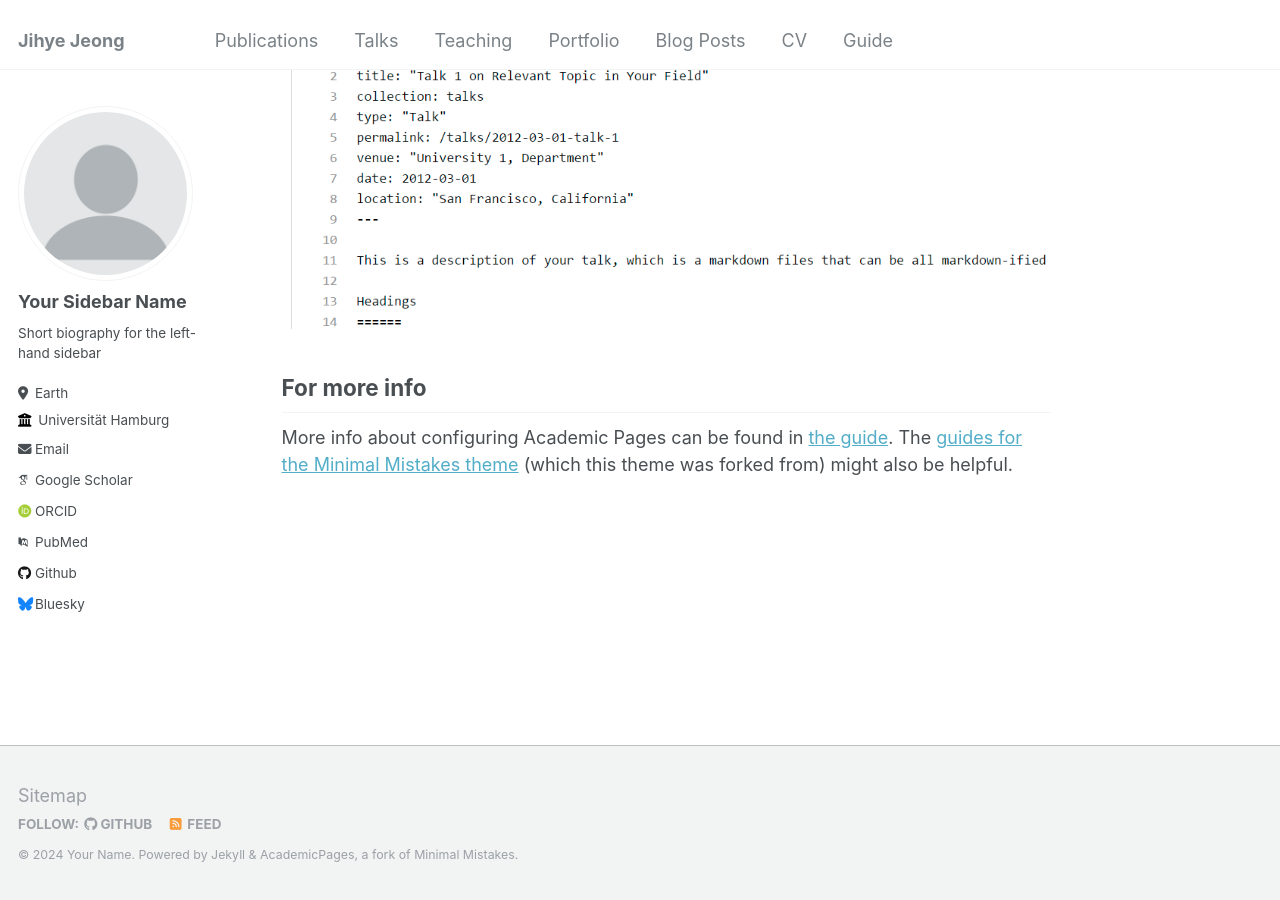
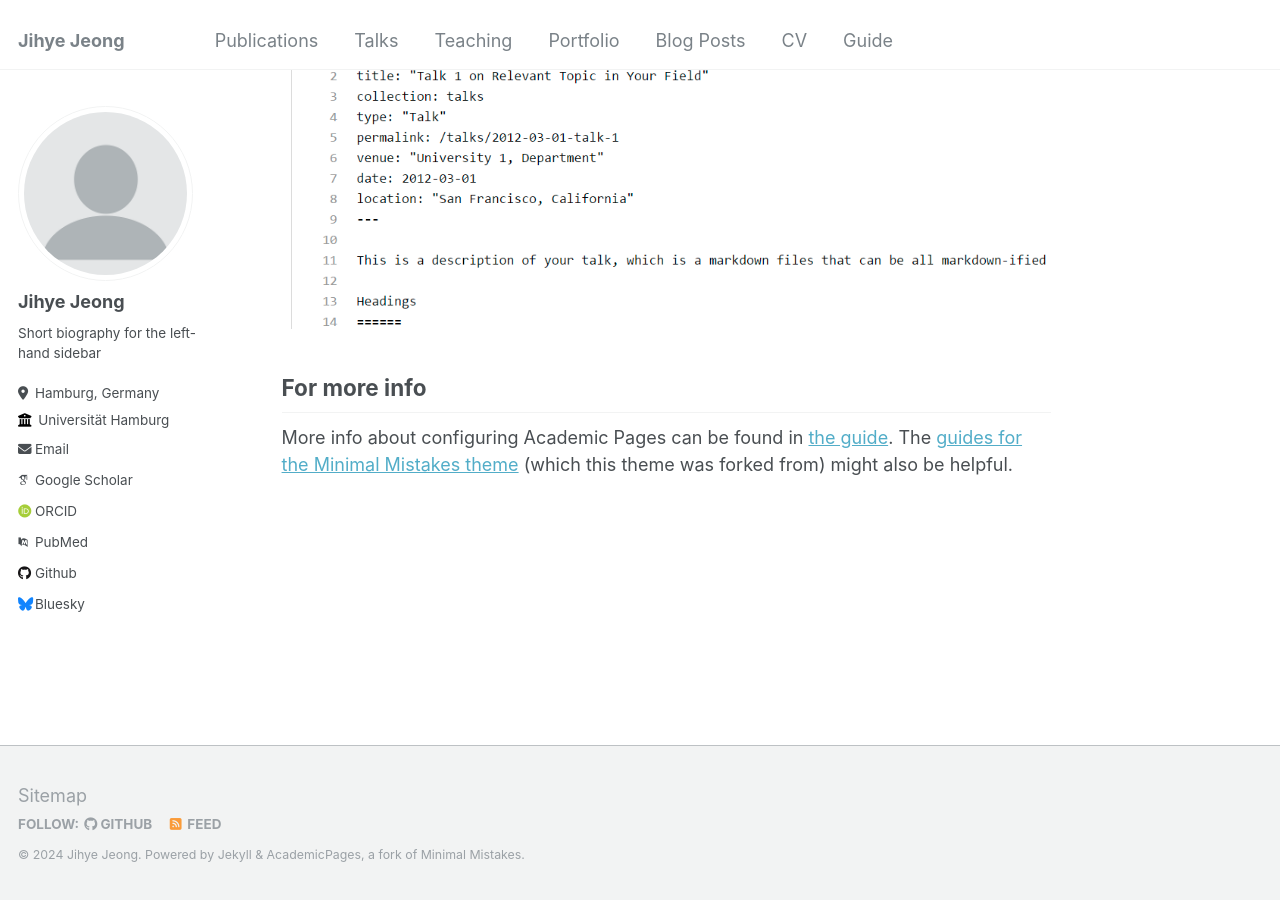
Before and after one commit to j-jihye/j-jeong.github.io, a Jekyll site: the page built from _pages/about.md, in a window 1280 px wide and 900 px high, scrolled down 2660 px. Built offline with Jekyll 4.4.1, drawn with Linux system fonts in a browser that asks for light colours; some web fonts are replaced.

Commit message:
Update _config.yml

```diff
--- a/_config.yml
+++ b/_config.yml
@@ -10,7 +10,7 @@
 locale                   : "en-US"
 title                    : "Jihye Jeong"
 title_separator          : "-"
-name                     : &name "Your Name"
+name                     : &name "Jihye Jeong"
 description              : &description "personal description"
 url                      : https://academicpages.github.io # the base hostname & protocol for your site e.g. "https://mmistakes.github.io"
 baseurl                  : "" # the subpath of your site, e.g. "/blog"
@@ -22,10 +22,10 @@ repository               : "academicpages/academicpages.github.io"
 author:
   # Biographic information
   avatar           : "profile.png"
-  name             : "Your Sidebar Name"
+  name             : "Jihye Jeong"
   pronouns         : # example: "she/her"
   bio              : "Short biography for the left-hand sidebar"
-  location         : "Earth"
+  location         : "Hamburg, Germany"
   employer         : "Universität Hamburg"
   uri              : # URL
   email            : "jihye.jeong@uni-hamburg.de"
```
